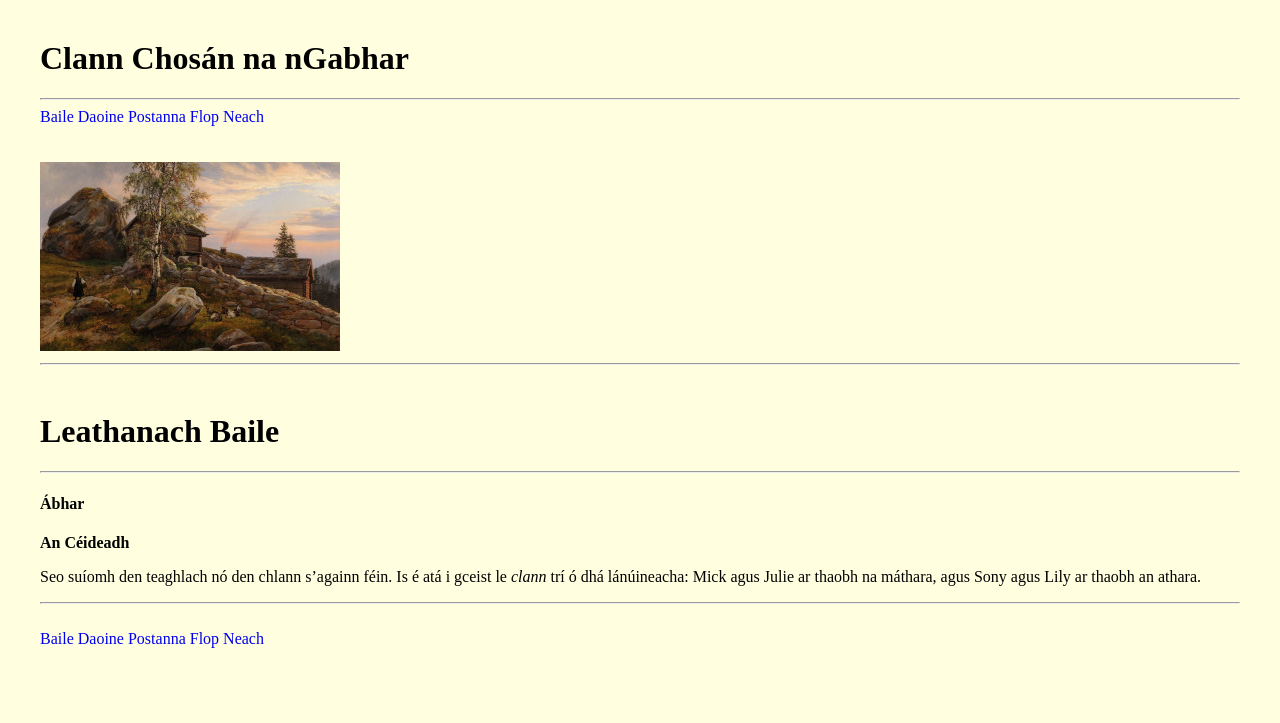
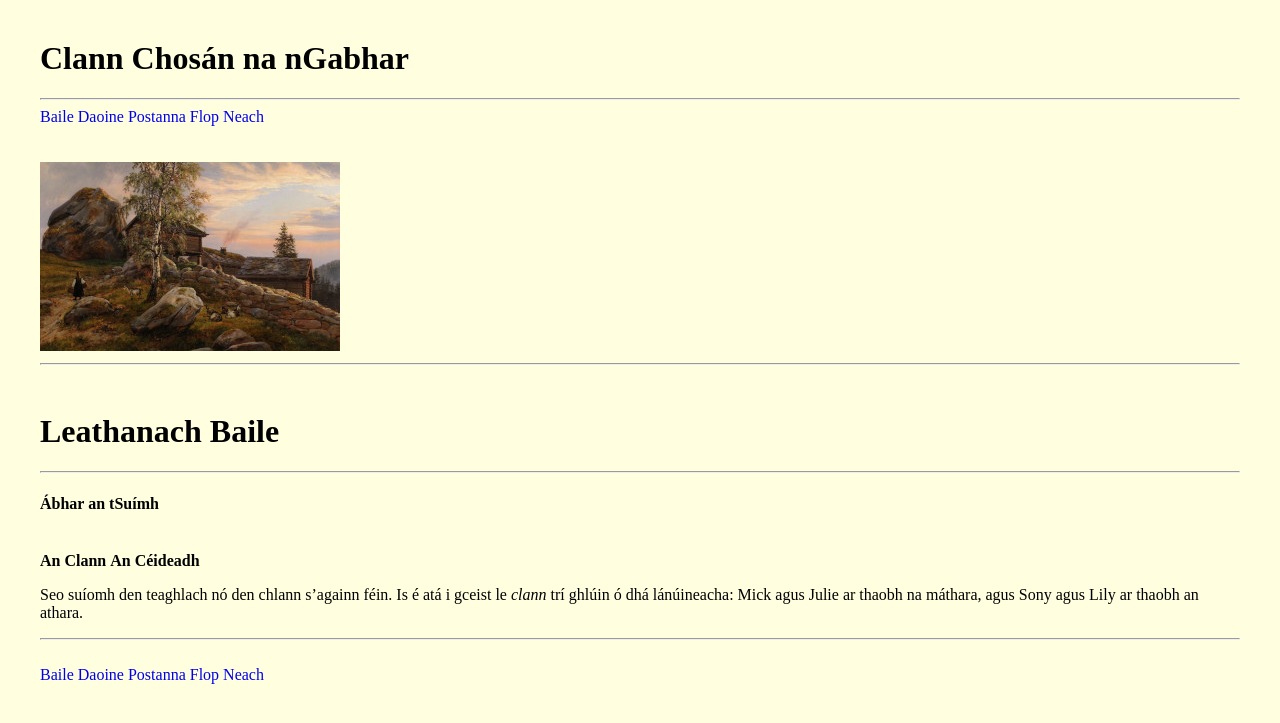
Before and after one commit to pmcu/clann, a Jekyll site: the page built from index.html, in a window 1280 px wide. Shown: the top 723 px of the page. Built offline with Jekyll 4.4.1, drawn with Linux system fonts in a browser that asks for light colours.

Commit message:
baile ns

```diff
--- a/_data/baile.yml
+++ b/_data/baile.yml
@@ -1,7 +1,7 @@
 - ceann: "An Clann"
-  baile: "An Céideadh"
+  fceann: "An Céideadh"
   lucht: " Seo suíomh den
   teaghlach nó den chlann s'againn féin.  Is é
-  atá i gceist le *clann* trí ó dhá lánúineacha:
+  atá i gceist le *clann* trí ghlúin ó dhá lánúineacha:
   Mick agus Julie ar thaobh na máthara, agus
-  Sony agus Lily ar thaobh an athara.  "
+  Sony agus Lily ar thaobh an athara. "
--- a/index.html
+++ b/index.html
@@ -11,9 +11,11 @@ layout: default
   <body>
     <h1>{{ page.title}}</h1>
     <hr>
+    <h4>Ábhar an tSuímh</h4>
+    <br>
     {% for item in site.data.baile %}
-    <h4>Ábhar</h4>
-    <strong>{{ item.baile }}</strong>
+    <strong>{{ item.ceann }}</strong>
+    <strong>{{ item.fceann }}</strong>
     <p>{{ item.lucht | markdownify }}</p>
     {% endfor %}
   </body>
```
